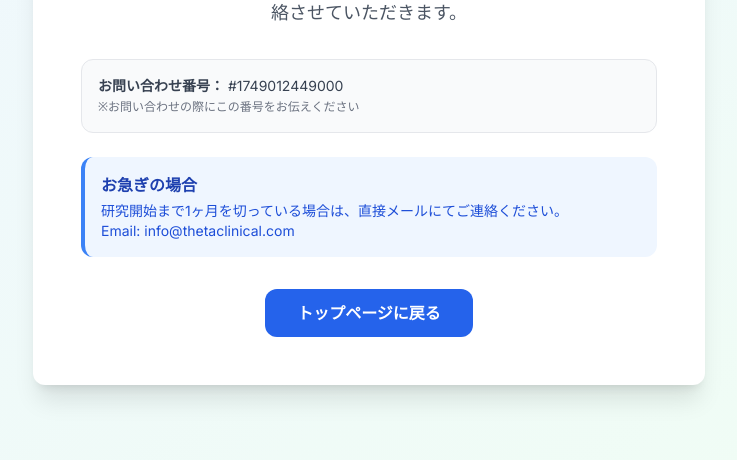
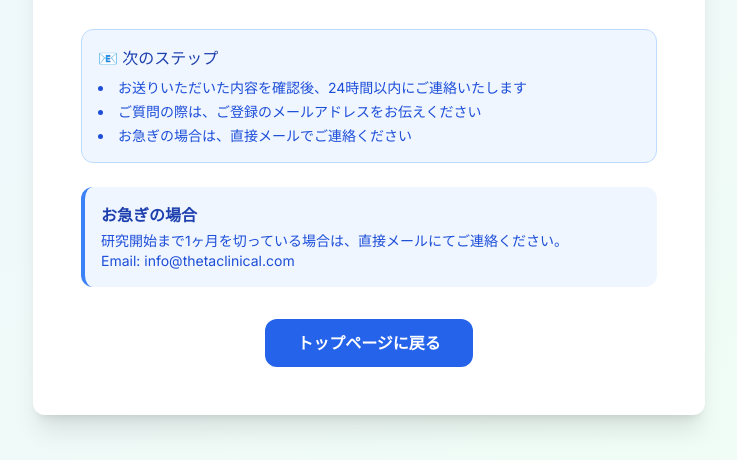
Before and after one commit to kylenorthernscript/scholar-support-ai-bridge-astro, an Astro site: page /contact-success in a window 1280 px wide. Shown: the part 340-800 px from the top of the page, without its empty margins (271-1008 px from the left). Built offline with nearby package versions, Linux system fonts and the light colour scheme; Astro itself is replaced by a stand-in of ours.

Commit message:
Remove non-functional inquiry number and improve success page messaging

```diff
--- a/src/pages/contact-success.astro
+++ b/src/pages/contact-success.astro
@@ -22,11 +22,15 @@ import Layout from '../layouts/Layout.astro';
         担当者より1-2営業日以内に、ご入力いただいたメールアドレスへご連絡させていただきます。
       </p>
 
-      <div class="bg-gray-50 border border-gray-200 p-4 rounded-lg mb-6 text-left">
-        <p class="text-gray-700 text-sm">
-          <strong>お問い合わせ番号：</strong> #{new Date().getTime()}<br>
-          <span class="text-xs text-gray-500">※お問い合わせの際にこの番号をお伝えください</span>
+      <div class="bg-blue-50 border border-blue-200 p-4 rounded-lg mb-6 text-left">
+        <p class="text-blue-800 font-medium mb-2">
+          📧 次のステップ
         </p>
+        <ul class="text-blue-700 text-sm space-y-1 list-disc list-inside">
+          <li>お送りいただいた内容を確認後、24時間以内にご連絡いたします</li>
+          <li>ご質問の際は、ご登録のメールアドレスをお伝えください</li>
+          <li>お急ぎの場合は、直接メールでご連絡ください</li>
+        </ul>
       </div>
 
       <div class="bg-blue-50 border-l-4 border-blue-500 p-4 rounded-lg mb-8 text-left">
```
